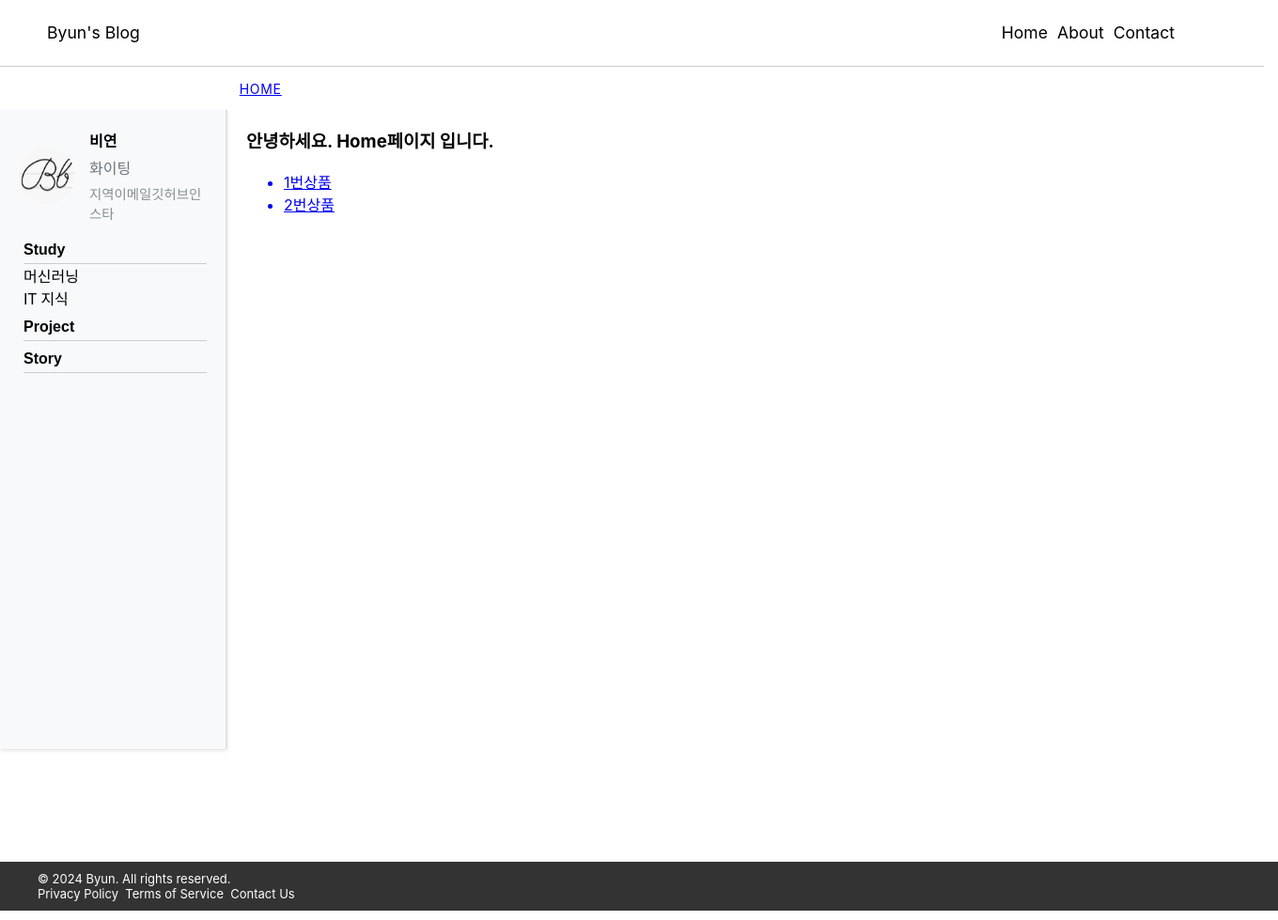
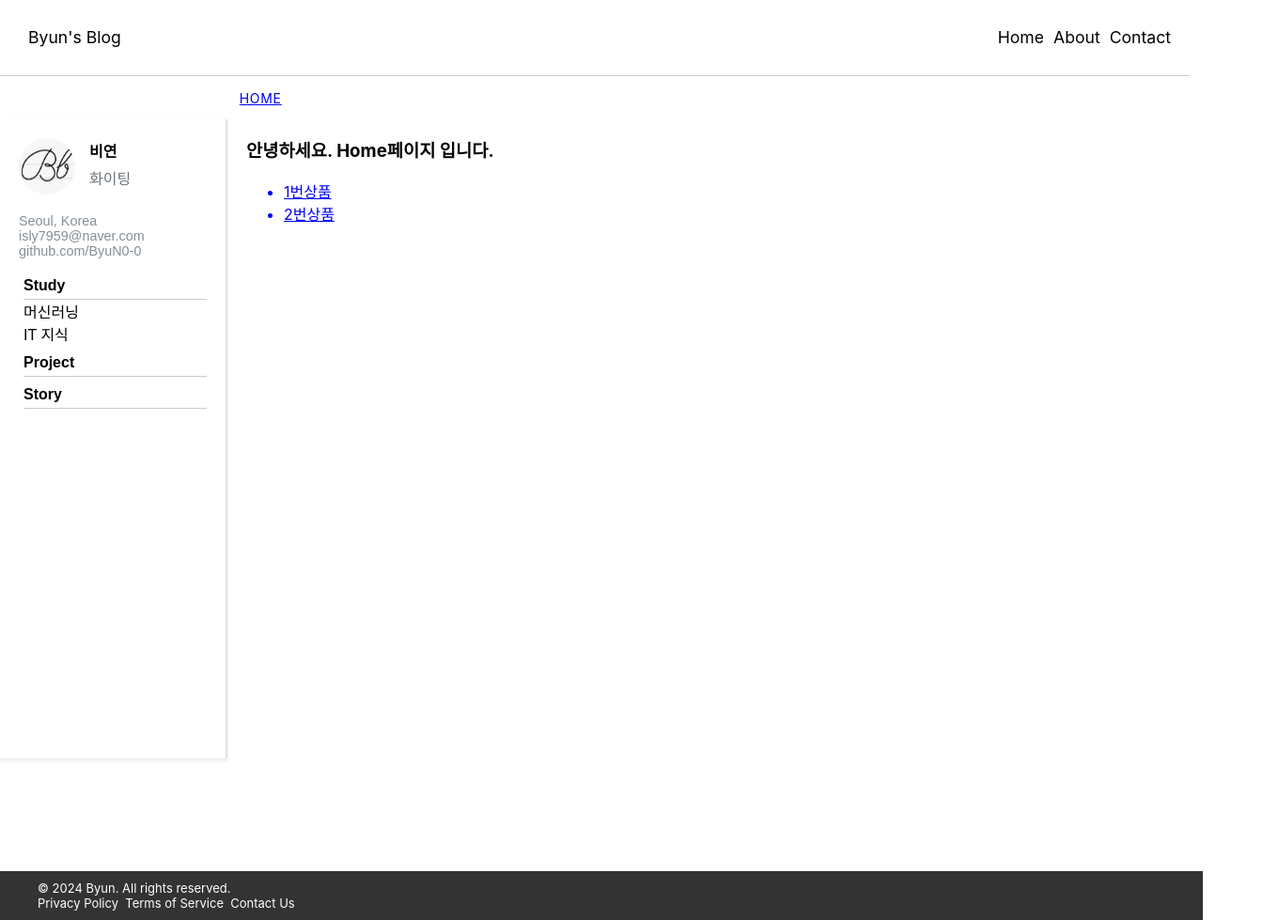
Before and after one commit to ByuN0-0/ByuN0-0.github.io, a React (Create React App) app: page / in a window 1280 px wide. Shown: the whole page at 94% size, 1360 px wide, since content can reach past the window. Built offline with nearby package versions, Linux system fonts and the light colour scheme.

Commit message:
update profile

```diff
--- a/src/Components/Footer.css
+++ b/src/Components/Footer.css
@@ -3,9 +3,9 @@
 footer {
   background-color: #333; /* 푸터 배경색 */
   color: #fff; /* 푸터 텍스트 색상 */
-  padding: 10px 40px; /* 푸터의 상하 여백을 1px로 설정 */
+  padding: 10px 0 10px 40px; /* 푸터의 상하 여백을 10px로 설정, 좌측 여백 40px */
   text-align: left; /* 푸터 텍스트 왼쪽 정렬 */
   font-size: 13px;
-  width: 100%; /* 푸터 너비를 화면 전체로 확장 */
+  width: calc(100% - 40px); /* 푸터 너비를 화면 전체에서 40px만큼 감소한 크기로 확장 */
   left: 0; /* 화면 왼쪽에 고정 */
 }
--- a/src/Components/Header.css
+++ b/src/Components/Header.css
@@ -2,9 +2,9 @@
 header {
   background-color: #ffffffa2; /* 헤더 배경색 */
   color: #333333; /* 헤더 텍스트 색상 */
-  padding: 15px; /* 헤더 안쪽 여백 */
-  padding-left: 50px;
-  width: 100%; /* 헤더 너비를 화면 전체로 확장 */
+  padding: 20px; /* 헤더 안쪽 여백 */
+  padding-left: 30px;
+  width: 95%; /* 헤더 너비를 화면 전체로 확장 */
   /*position: fixed; */ /* 헤더를 화면에 고정 */
   height: 40px; /* 헤더 높이를 40px로 지정 */
   line-height: 40px; /* 텍스트의 수직 정렬을 위해 line-height 수정 */
@@ -13,7 +13,7 @@ header {
   z-index: 1000; /* 다른 요소 위에 표시 */
   display: flex; /* 요소들을 행으로 배치 */
   justify-content: space-between; /* 요소들을 양 끝으로 정렬 */
-  overflow: hidden; /* 헤더 내부의 오버플로우 처리 */
+  overflow: auto; /* 헤더 내부의 오버플로우 처리 */
   border-bottom: 1px solid #ccc; /* 헤더의 하단에 1px 두께의 회색 실선 경계선 추가 */
   font-size: 1.1em; /* 현재 글자 크기보다 약간 크게 조정 */
 }
@@ -26,7 +26,7 @@ header {
 
 .nav {
   display: flex; /* 네비게이션 링크들을 행으로 배치 */
-  margin-right: 80px; /* .nav의 왼쪽 여백 추가 */
+  margin-right: 0; /* .nav의 왼쪽 여백 추가 */
 }
 
 .nav a {
--- a/src/Components/TOC.css
+++ b/src/Components/TOC.css
@@ -6,7 +6,7 @@
   width: 200px; /* TOC의 너비를 조정합니다. */
   margin: 0;
   padding: 0;
-  background-color: #f8f9fa; /* 배경색을 지정합니다. */
+  background-color: #ffffff; /* 배경색을 지정합니다. */
   overflow-y: auto; /* 내용이 넘칠 경우 스크롤이 생기도록 설정합니다. */
   padding: 20px; /* 안쪽 여백을 설정합니다. */
   border-right: 2px solid #dee2e6; /* 오른쪽 경계선 스타일 및 두께 지정 */
--- a/src/Components/TOC.js
+++ b/src/Components/TOC.js
@@ -10,8 +10,13 @@ function TOC() {
           <div className="author_content">
             <div className="author_name">비연</div>
             <div className="author_bio">화이팅</div>
-            <div className="author_social">지역이메일깃허브인스타</div>
           </div>
+        </div>
+        <div className="author_social">
+          <div>Seoul, Korea</div>
+          <div>isly7959@naver.com</div>
+          <div>github.com/ByuN0-0</div>
+          <div></div> {/*추가*/}
         </div>
         <nav className="nav_list">
           <ul className="nav_items">
```
Also changed, not shown: public/index.html (+0 -10 lines).
